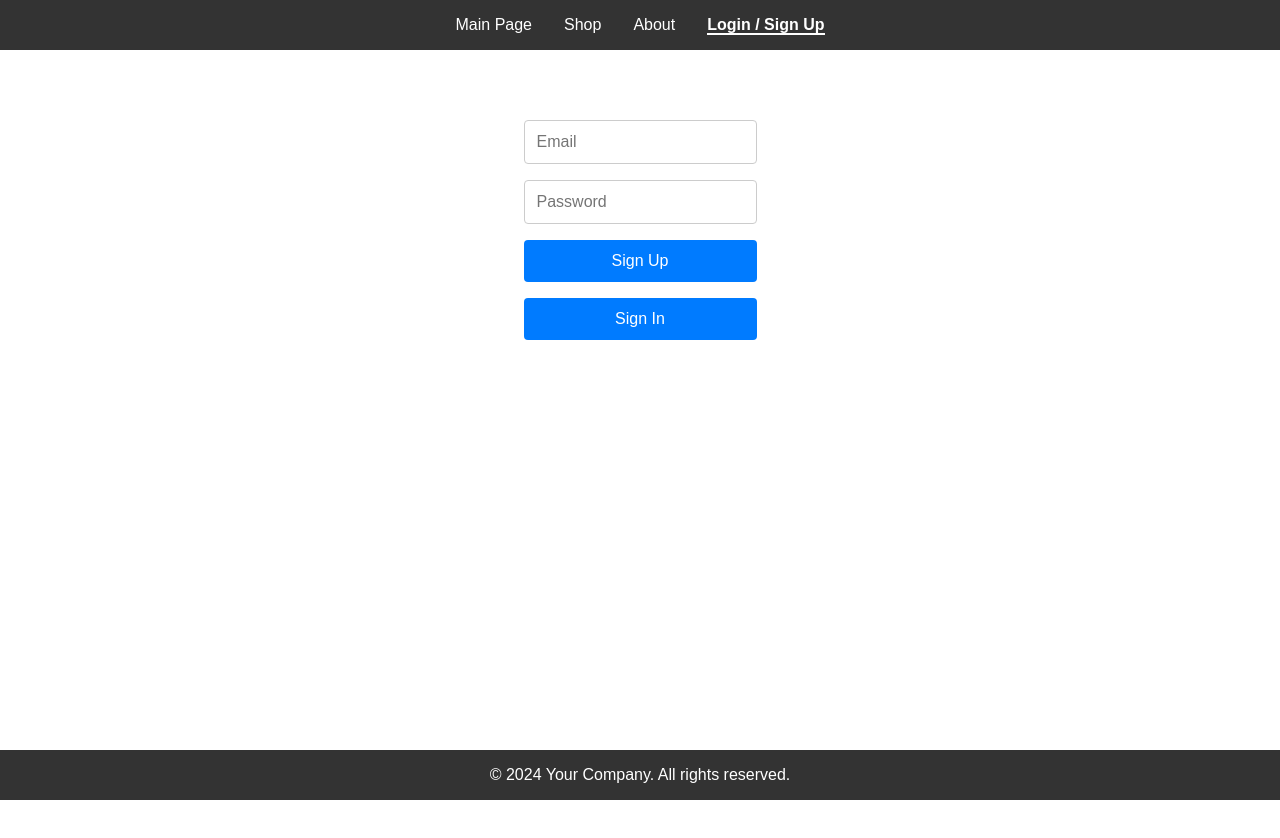
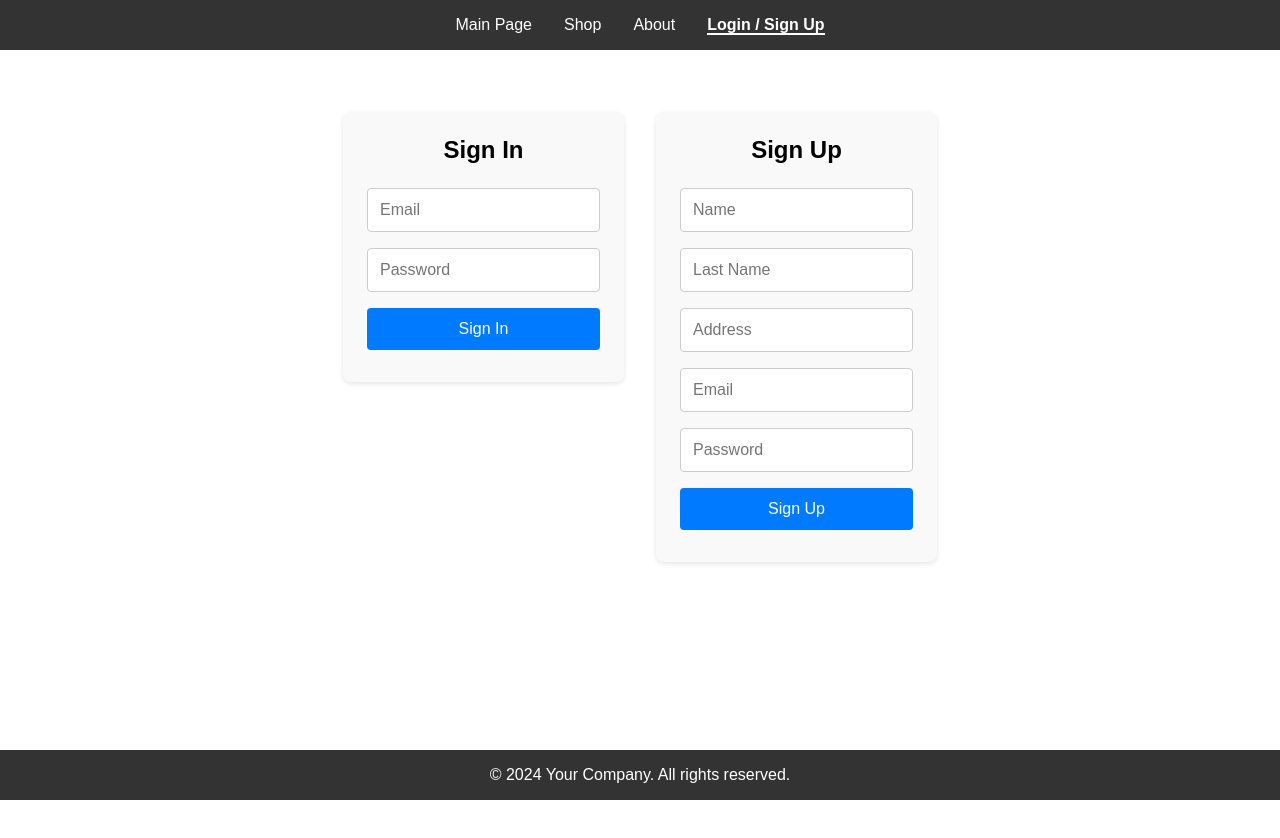
Before and after one commit to MichaelEight/simple-online-shop, a React (Create React App) app: page /auth in a window 1280 px wide. Shown: the top 838 px of the page. Built offline with nearby package versions, Linux system fonts and the light colour scheme; no server answers.

Commit message:
Fully working auth with data auto-fill

```diff
--- a/src/pages/AuthPage.css
+++ b/src/pages/AuthPage.css
@@ -1,19 +1,29 @@
-/* src/components/Auth.css */
+/* src/components/AuthPage.css */
 .auth-page {
+  display: flex;
+  flex-direction: row;
+  align-items: flex-start;
+  justify-content: center;
+  padding: 2rem;
+  gap: 2rem;
+}
+
+.auth-section {
   display: flex;
   flex-direction: column;
   align-items: center;
-    justify-content: start;
-    padding: 2rem;
+  margin-bottom: 2rem;
+  background: #f9f9f9;
+  padding: 1.5rem;
+  border-radius: 8px;
+  box-shadow: 0 2px 5px rgba(0, 0, 0, 0.1);
 }
 
-  .auth-page div {
-    display: flex;
-    flex-direction: column;
-    align-items: center;
+.auth-section h2 {
+  margin-bottom: 1rem;
 }
 
-  .auth-page input {
+.auth-section input {
   margin: 0.5rem 0;
   padding: 0.75rem;
   width: 100%;
@@ -23,7 +33,7 @@
   font-size: 1rem;
 }
 
-  .auth-page button {
+.auth-section button {
   margin: 0.5rem 0;
   padding: 0.75rem;
   width: 100%;
@@ -37,12 +47,38 @@
   transition: background-color 0.3s;
 }
 
-  .auth-page button:hover {
+.auth-section button:hover {
   background-color: #0056b3;
 }
 
-  .auth-page p {
+.welcome-section {
+  display: flex;
+  flex-direction: column;
+  align-items: center;
+  background: #f1f1f1;
+  padding: 1.5rem;
+  border-radius: 8px;
+  box-shadow: 0 2px 5px rgba(0, 0, 0, 0.1);
+  text-align: center;
+}
+
+.welcome-section p {
   margin-bottom: 1rem;
   font-size: 1.2rem;
   color: #333;
 }
+
+.welcome-section button {
+  padding: 0.75rem 1.5rem;
+  border: none;
+  border-radius: 4px;
+  background-color: #007bff;
+  color: white;
+  font-size: 1rem;
+  cursor: pointer;
+  transition: background-color 0.3s;
+}
+
+.welcome-section button:hover {
+  background-color: #0056b3;
+}
--- a/src/pages/AuthPage.js
+++ b/src/pages/AuthPage.js
@@ -1,7 +1,8 @@
 // src/components/AuthPage.js
 import React, { useState, useEffect } from 'react';
 import { createUserWithEmailAndPassword, signInWithEmailAndPassword, signOut, onAuthStateChanged } from 'firebase/auth';
-import { auth } from '../firebase';
+import { doc, setDoc, getDoc } from 'firebase/firestore'; // Import Firestore methods
+import { auth, db } from '../firebase';
 import { useAppContext } from '../context';
 import './AuthPage.css';
 
@@ -9,24 +10,20 @@ function AuthPage() {
   const { isLoggedIn, setIsLoggedIn, userData, setUserData } = useAppContext();
   const [email, setEmail] = useState('');
   const [password, setPassword] = useState('');
+  const [name, setName] = useState('');
+  const [lastname, setLastname] = useState('');
+  const [address, setAddress] = useState('');
 
   useEffect(() => {
-    const unsubscribe = onAuthStateChanged(auth, (user) => {
+    const unsubscribe = onAuthStateChanged(auth, async (user) => {
       if (user) {
-        const userData = {
-          name: 'John',  // Placeholder values
-          lastname: 'Doe',  // Placeholder values
-          email: user.email,
-          address: {
-            city: 'City',
-            street: 'Street',
-            building: '123',
-            flat: '45'
-          }
-        };
+        const userDoc = await getDoc(doc(db, 'users', user.uid));
+        if (userDoc.exists()) {
+          const userData = userDoc.data();
           localStorage.setItem('user', JSON.stringify(userData));
           setUserData(userData);
           setIsLoggedIn(true);
+        }
       } else {
         localStorage.removeItem('user');
         setUserData(null);
@@ -39,17 +36,14 @@ function AuthPage() {
   const handleSignUp = async () => {
     try {
       const userCredential = await createUserWithEmailAndPassword(auth, email, password);
+      const user = userCredential.user;
       const userData = {
-        name: 'John',  // Placeholder values
-        lastname: 'Doe',  // Placeholder values
-        email: userCredential.user.email,
-        address: {
-          city: 'City',
-          street: 'Street',
-          building: '123',
-          flat: '45'
-        }
+        name,
+        lastname,
+        email: user.email,
+        address
       };
+      await setDoc(doc(db, 'users', user.uid), userData);
       localStorage.setItem('user', JSON.stringify(userData));
       setUserData(userData);
       setIsLoggedIn(true);
@@ -61,20 +55,14 @@ function AuthPage() {
   const handleSignIn = async () => {
     try {
       const userCredential = await signInWithEmailAndPassword(auth, email, password);
-      const userData = {
-        name: 'John',  // Placeholder values
-        lastname: 'Doe',  // Placeholder values
-        email: userCredential.user.email,
-        address: {
-          city: 'City',
-          street: 'Street',
-          building: '123',
-          flat: '45'
-        }
-      };
+      const user = userCredential.user;
+      const userDoc = await getDoc(doc(db, 'users', user.uid));
+      if (userDoc.exists()) {
+        const userData = userDoc.data();
         localStorage.setItem('user', JSON.stringify(userData));
         setUserData(userData);
         setIsLoggedIn(true);
+      }
     } catch (error) {
       console.error('Error signing in:', error);
     }
@@ -93,13 +81,44 @@ function AuthPage() {
 
   return (
     <div className='auth-page'>
-      {isLoggedIn ? (
-        <div>
-          <p>Welcome, {userData.email}</p>
-          <button onClick={handleSignOut}>Sign Out</button>
+      {!isLoggedIn ? (
+        <>
+          <div className='auth-section'>
+            <h2>Sign In</h2>
+            <input
+              type="email"
+              value={email}
+              onChange={(e) => setEmail(e.target.value)}
+              placeholder="Email"
+            />
+            <input
+              type="password"
+              value={password}
+              onChange={(e) => setPassword(e.target.value)}
+              placeholder="Password"
+            />
+            <button onClick={handleSignIn}>Sign In</button>
           </div>
-      ) : (
-        <div>
+          <div className='auth-section'>
+            <h2>Sign Up</h2>
+            <input
+              type="text"
+              value={name}
+              onChange={(e) => setName(e.target.value)}
+              placeholder="Name"
+            />
+            <input
+              type="text"
+              value={lastname}
+              onChange={(e) => setLastname(e.target.value)}
+              placeholder="Last Name"
+            />
+            <input
+              type="text"
+              value={address}
+              onChange={(e) => setAddress(e.target.value)}
+              placeholder="Address"
+            />
             <input
               type="email"
               value={email}
@@ -113,7 +132,12 @@ function AuthPage() {
               placeholder="Password"
             />
             <button onClick={handleSignUp}>Sign Up</button>
-          <button onClick={handleSignIn}>Sign In</button>
+          </div>
+        </>
+      ) : (
+        <div className='welcome-section'>
+          <p>Welcome, {userData ? userData.email : ''}</p>
+          <button onClick={handleSignOut}>Sign Out</button>
         </div>
       )}
     </div>
--- a/src/pages/BuyForm.js
+++ b/src/pages/BuyForm.js
@@ -28,7 +28,7 @@ function BuyForm() {
         name: userData.name,
         lastname: userData.lastname,
         email: userData.email,
-        address: `${userData.address.city}, ${userData.address.street} ${userData.address.building}/${userData.address.flat}`,
+        address: userData.address,
         product: productName || 'UNKNOWN',
         quantity: 1,
         usernote: ''
```
Lines whose indentation alone changed are shown as unchanged.
